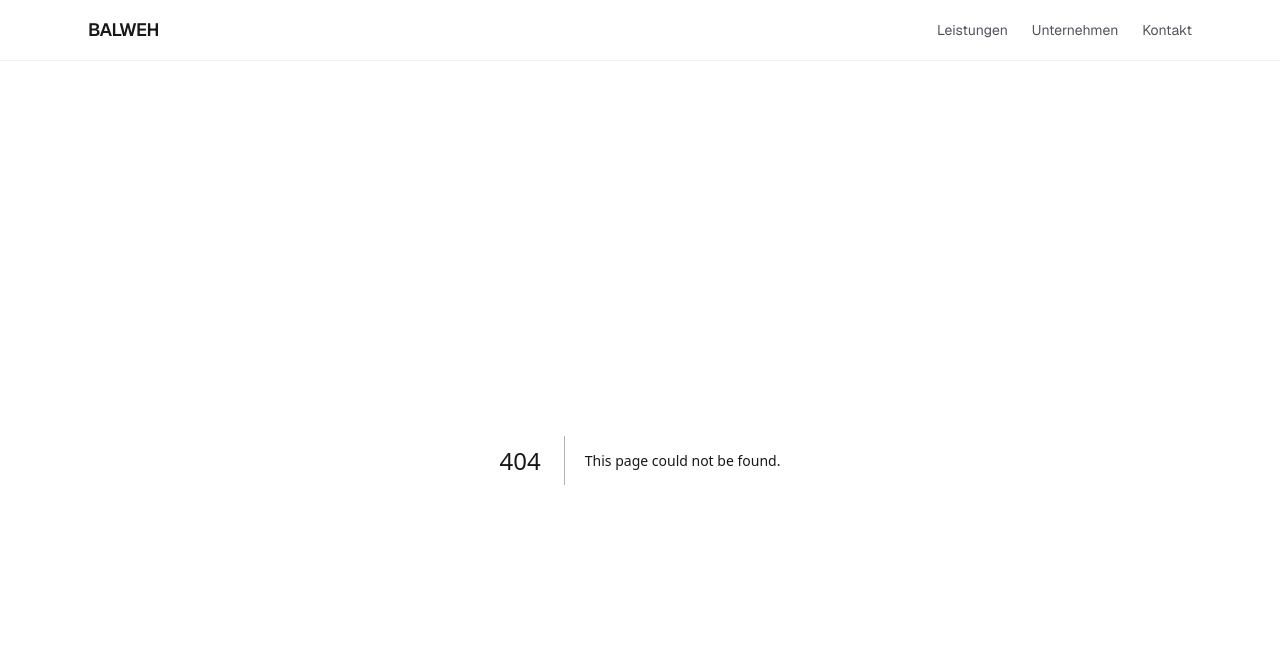
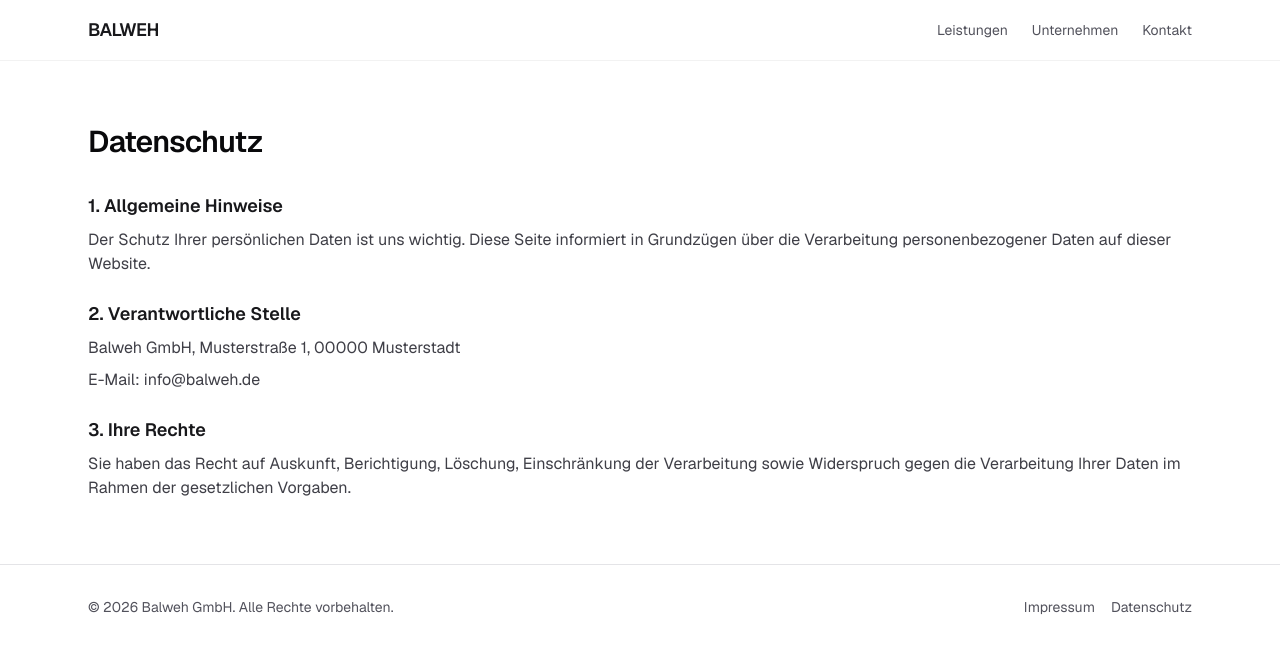
Before and after one commit to andonovnik/balweh-website, a Next.js app: page /datenschutz in a window 1280 px wide. Before the commit this address had no page. Shown: the top 654 px of the page. Built offline with nearby package versions, Linux system fonts and the light colour scheme.

Commit message:
add Datenschutz placeholder

```diff
--- /dev/null
+++ b/app/datenschutz/page.tsx
@@ -0,0 +1,44 @@
+export const metadata = {
+  title: "Datenschutz",
+};
+
+export default function DatenschutzPage() {
+  return (
+    <main className="mx-auto w-full max-w-6xl px-6 py-16">
+      <h1 className="text-3xl font-semibold tracking-tight text-zinc-950">
+        Datenschutz
+      </h1>
+      <div className="mt-8 space-y-6 text-zinc-700">
+        <section className="space-y-2">
+          <h2 className="text-lg font-semibold text-zinc-900">
+            1. Allgemeine Hinweise
+          </h2>
+          <p>
+            Der Schutz Ihrer persönlichen Daten ist uns wichtig. Diese Seite
+            informiert in Grundzügen über die Verarbeitung personenbezogener
+            Daten auf dieser Website.
+          </p>
+        </section>
+
+        <section className="space-y-2">
+          <h2 className="text-lg font-semibold text-zinc-900">
+            2. Verantwortliche Stelle
+          </h2>
+          <p>Balweh GmbH, Musterstraße 1, 00000 Musterstadt</p>
+          <p>E-Mail: info@balweh.de</p>
+        </section>
+
+        <section className="space-y-2">
+          <h2 className="text-lg font-semibold text-zinc-900">
+            3. Ihre Rechte
+          </h2>
+          <p>
+            Sie haben das Recht auf Auskunft, Berichtigung, Löschung,
+            Einschränkung der Verarbeitung sowie Widerspruch gegen die
+            Verarbeitung Ihrer Daten im Rahmen der gesetzlichen Vorgaben.
+          </p>
+        </section>
+      </div>
+    </main>
+  );
+}
```
